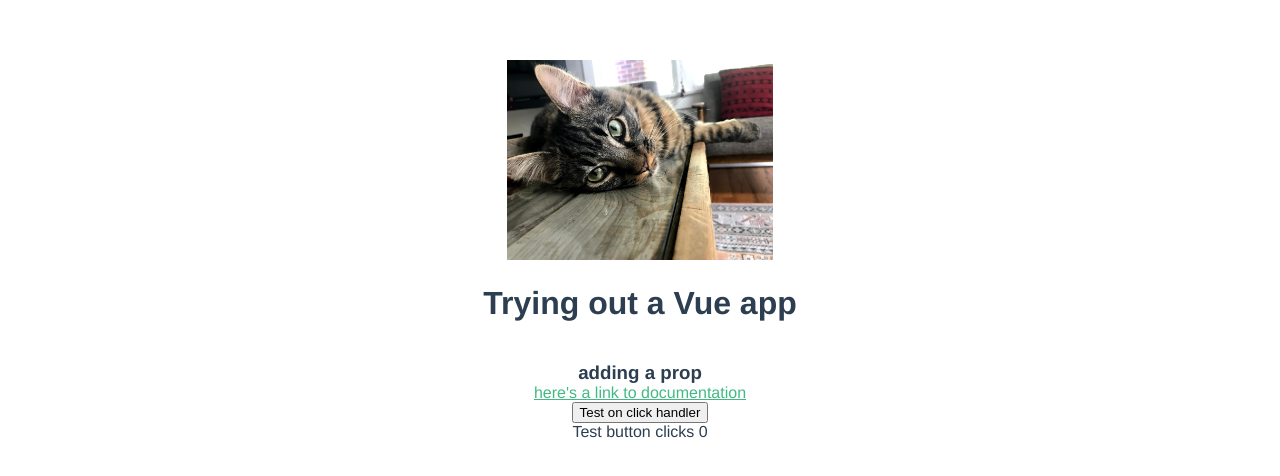
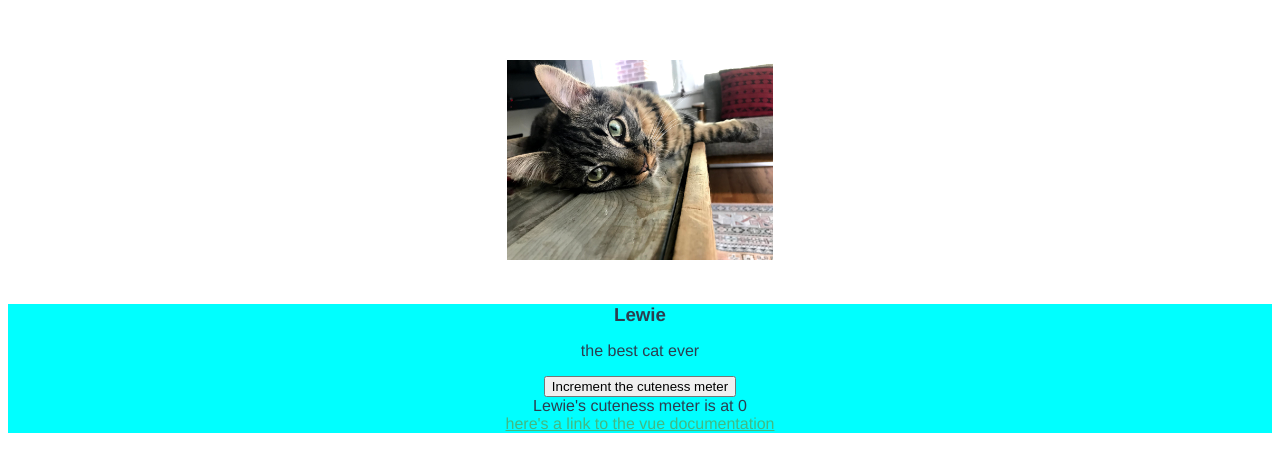
Before and after one commit to kdanna/helloWorldVue, a Vue app: page / in a window 1280 px wide. Shown: the top 476 px of the page. Built offline with nearby package versions, Linux system fonts and the light colour scheme.

Commit message:
event, style, and class binding

```diff
--- a/src/App.vue
+++ b/src/App.vue
@@ -2,8 +2,8 @@
   <div id="app">
     <img alt="cat photo" src="./assets/lewie.jpg" />
     <HelloWorld
-      msg="Trying out a Vue app"
-      subMsg="adding a prop"
+      v-bind:catName="catName"
+      subMsg="the best cat ever"
       v-bind:vueLink="vueLink"
     />
     <!-- <a v-bind:href="vueLink" > here is a link to vue </a> -->
@@ -20,7 +20,8 @@ export default {
   },
   data: function () {
     return {
-      vueLink: "https://vuejs.org/v2/guide/index.html"
+      vueLink: "https://vuejs.org/v2/guide/index.html",
+      catName: "Lewie"
     }
   }
 }
--- a/src/components/HelloWorld.vue
+++ b/src/components/HelloWorld.vue
@@ -1,12 +1,13 @@
 <template>
-  <div class="hello">
-    <h1>{{ msg }}</h1>
-    <h3>{{ subMsg }}</h3>
-    <a v-bind:href="vueLink"> here's a link to documentation </a>
+  <div
+    v-bind:style={background:color}>
+    <h3>{{ catName }}</h3>
+    <p>{{ subMsg }}</p>
     <div>
-      <button v-on:click="incrementCounter">Test on click handler</button>
+      <button v-on:click="incrementCounter">Increment the cuteness meter</button>
     </div>
-    <div>Test button clicks {{clickCount}} </div>
+    <div :class="{yell : shouldYell}">{{catName + '\'s'}} cuteness meter is at {{clickCount}} </div>
+    <a v-bind:href="vueLink"> here's a link to the vue documentation </a>
 
   </div>
 </template>
@@ -15,21 +16,30 @@
 export default {
   name: 'HelloWorld',
   props: {
-    msg: String,
+    // props passed in from parent component
+    catName: String,
     subMsg: String,
     vueLink: String,
   },
   data: function () {
     return {
+      // initial data values
       clickCount: 0,
+      shouldYell: false,
+      color: 'aqua'
     }
   },
   methods: {
     incrementCounter: function () {
         this.clickCount += 1
+        if(this.clickCount >= 10){
+          this.shouldYell = true
+        }
+        this.color == 'red' ? this.color = 'aqua' : this.color = 'red'
     }
   }
 }
+
 </script>
 
 <!-- Add "scoped" attribute to limit CSS to this component only -->
@@ -48,4 +58,11 @@ li {
 a {
   color: #42b983;
 }
+.background {
+  background-color:aqua
+}
+.yell {
+  font-size: 25px;
+  font-weight: bolder;
+}
 </style>
```
